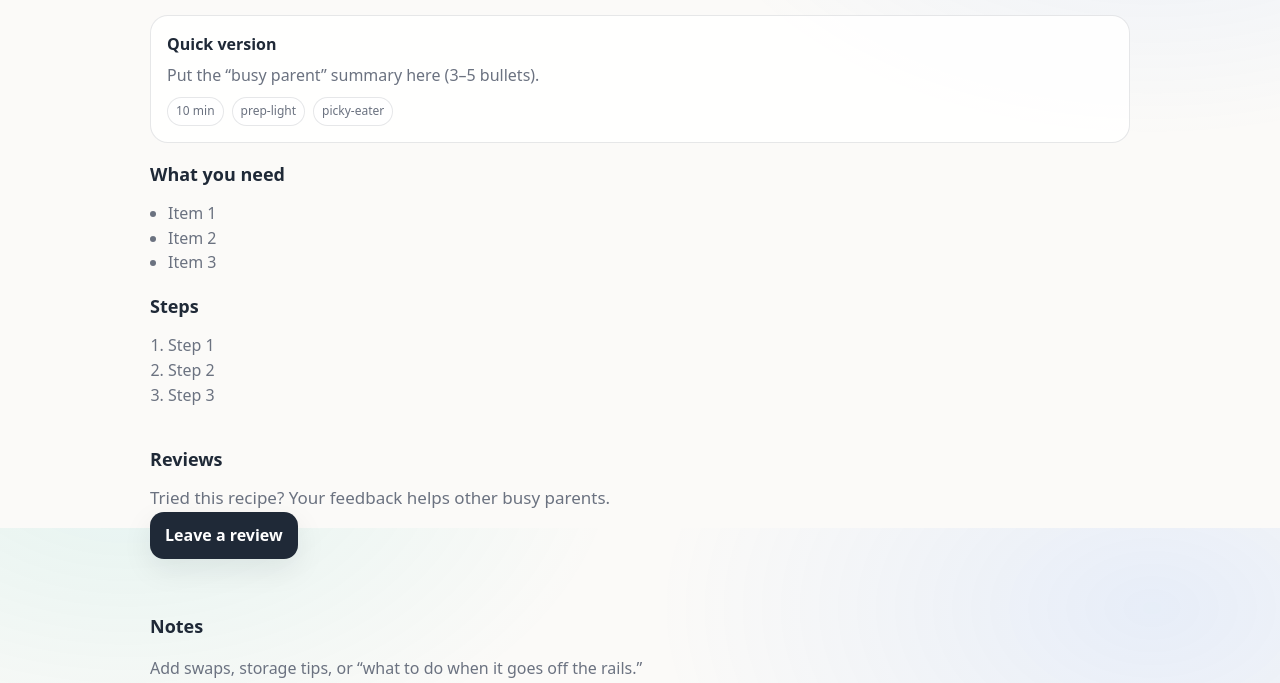
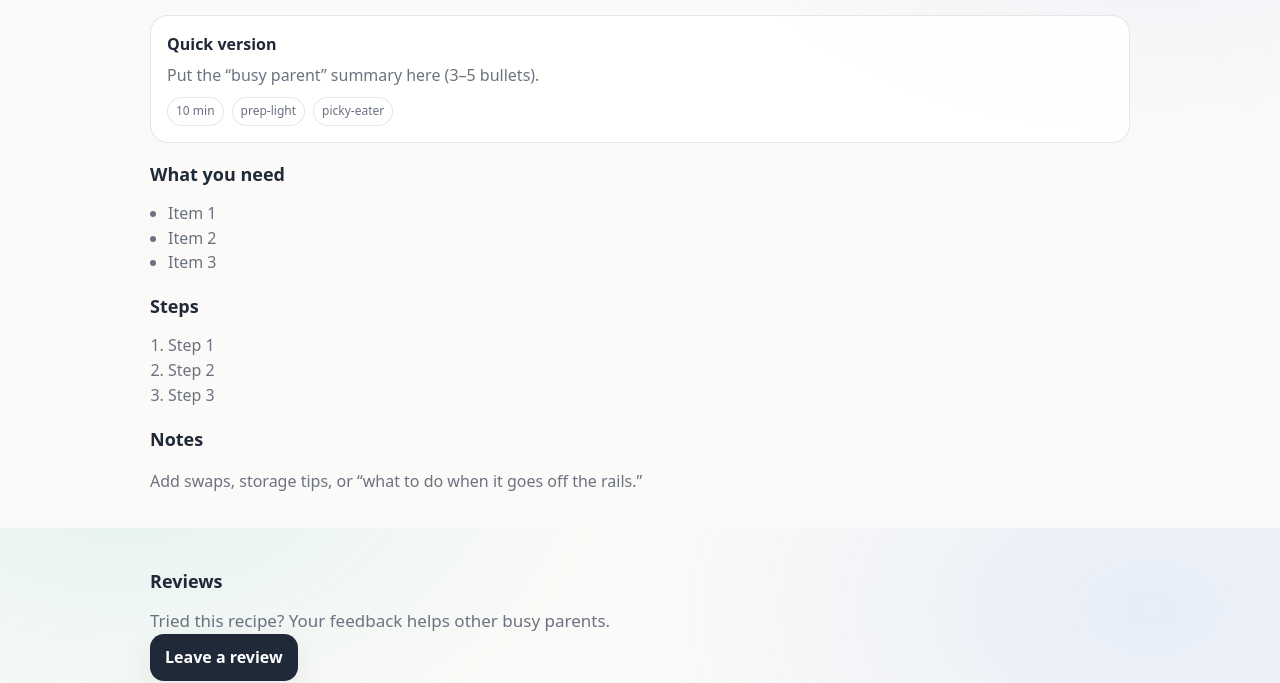
Before and after one commit to MichelleJackson801/TheProfessionalParent, a plain HTML site: page post-template.html in a window 1280 px wide. Shown: the part 272-955 px from the top of the page. Drawn offline with Linux system fonts and the light colour scheme.

Commit message:
Update post-template.html

```diff
--- a/post-template.html
+++ b/post-template.html
@@ -50,25 +50,23 @@
         <li>Step 3</li>
       </ol>
 
-<section class="section">
-  <h2>Reviews</h2>
-  <p class="sub">
-    Tried this recipe? Your feedback helps other busy parents.
-  </p>
-
-  <a class="btn"
-     href="https://forms.gle/fotz1sm4xjgW294P8"
-     target="_blank"
-     rel="noreferrer">
-    Leave a review
-  </a>
-</section>
-
-
       <h2 style="margin-top:18px;">Notes</h2>
       <p style="color: var(--muted);">
         Add swaps, storage tips, or “what to do when it goes off the rails.”
       </p>
+    </section>
+
+    <!-- Reviews section as a sibling (clean structure) -->
+    <section class="section">
+      <h2>Reviews</h2>
+      <p class="sub">Tried this recipe? Your feedback helps other busy parents.</p>
+
+      <a class="btn"
+         href="https://forms.gle/fotz1sm4xjgW294P8"
+         target="_blank"
+         rel="noreferrer">
+        Leave a review
+      </a>
     </section>
   </main>
 
```
